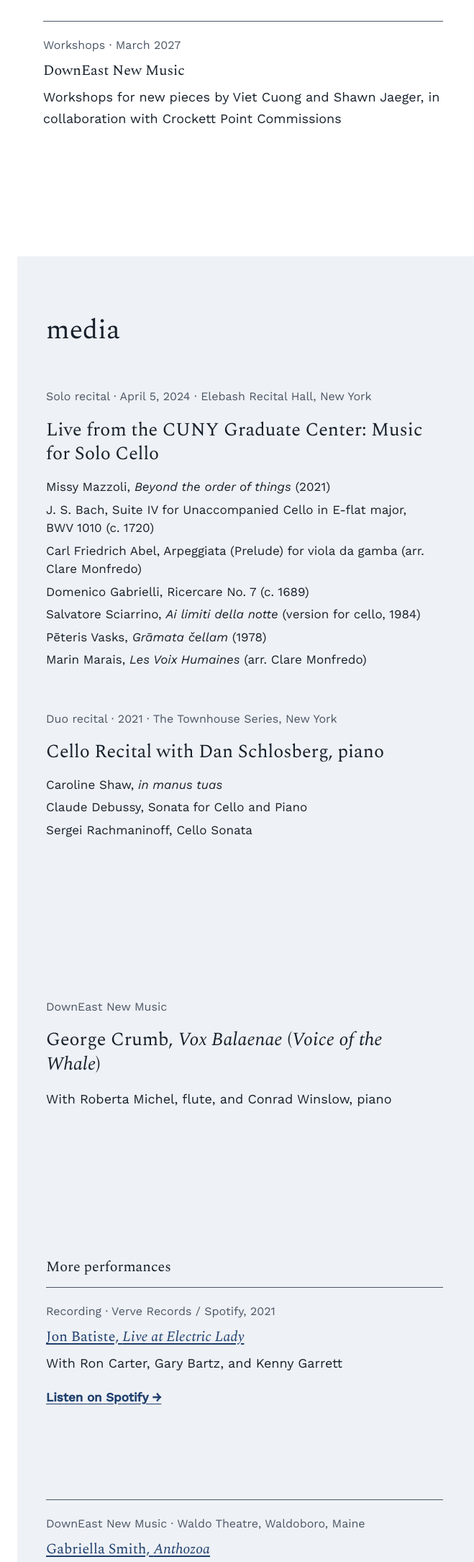
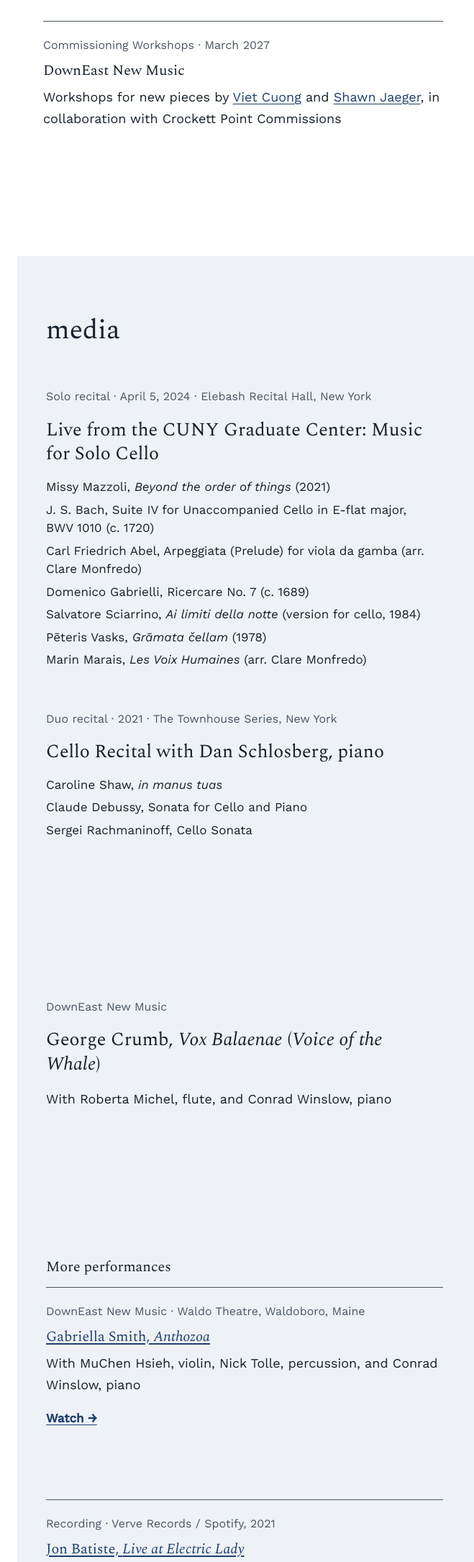
Before and after one commit to cmonfredo/claremonfredo-website, a plain HTML site: page performance.html in a window 1280 px wide. Shown: the part 1040-3210 px from the top of the page at 72% size, 0-659 px from the left. Drawn offline with nearby package versions, Linux system fonts and the light colour scheme.

Commit message:
Commissioning Workshops with composer links; reorder More performances
Co-Authored-By: Claude Opus 5.5 <noreply@anthropic.com>
Claude-Session: https://claude.ai/code/session_013pPuLNWcmREa6nuxbmS3B3

```diff
--- a/performance.html
+++ b/performance.html
@@ -73,9 +73,9 @@
         <h2 id="upcoming-title">upcoming</h2>
         <div class="news">
           <div>
-            <p class="label">Workshops · March 2027</p>
+            <p class="label">Commissioning Workshops · March 2027</p>
             <h3>DownEast New Music</h3>
-            <p>Workshops for new pieces by Viet Cuong and Shawn Jaeger, in collaboration with Crockett Point Commissions</p>
+            <p>Workshops for new pieces by <a href="https://vietcuongmusic.com">Viet Cuong</a> and <a href="https://www.shawnjaeger.com">Shawn Jaeger</a>, in collaboration with Crockett Point Commissions</p>
           </div>
           <div>
             <p class="label">Recital · Sunday, April 18, 2027, 3 pm</p>
@@ -152,10 +152,10 @@
         <h3 class="more-title">More performances</h3>
         <div class="news two-col">
           <div>
-            <p class="label">Recording · Verve Records / Spotify, 2021</p>
-            <h3><a href="https://open.spotify.com/album/6QTzCV8ST4VAMxFFv5NyMn">Jon Batiste, <em>Live at Electric Lady</em></a></h3>
-            <p>With Ron Carter, Gary Bartz, and Kenny Garrett</p>
-            <a class="more" href="https://open.spotify.com/album/6QTzCV8ST4VAMxFFv5NyMn">Listen on Spotify →</a>
+            <p class="label">DownEast New Music · Waldo Theatre, Waldoboro, Maine</p>
+            <h3><a href="https://www.youtube.com/watch?v=xOtV5iSYp8s">Gabriella Smith, <em>Anthozoa</em></a></h3>
+            <p>With MuChen Hsieh, violin, Nick Tolle, percussion, and Conrad Winslow, piano</p>
+            <a class="more" href="https://www.youtube.com/watch?v=xOtV5iSYp8s">Watch →</a>
           </div>
           <div>
             <p class="label">Recording · International Contemporary Ensemble · New Focus Recordings, 2026</p>
@@ -164,10 +164,10 @@
             <a class="more" href="https://newfocusrecordings.bandcamp.com/track/courtney-bryan-dreaming-freedom-sounds">Listen on Bandcamp →</a>
           </div>
           <div>
-            <p class="label">DownEast New Music · Waldo Theatre, Waldoboro, Maine</p>
-            <h3><a href="https://www.youtube.com/watch?v=xOtV5iSYp8s">Gabriella Smith, <em>Anthozoa</em></a></h3>
-            <p>With MuChen Hsieh, violin, Nick Tolle, percussion, and Conrad Winslow, piano</p>
-            <a class="more" href="https://www.youtube.com/watch?v=xOtV5iSYp8s">Watch →</a>
+            <p class="label">Recording · Verve Records / Spotify, 2021</p>
+            <h3><a href="https://open.spotify.com/album/6QTzCV8ST4VAMxFFv5NyMn">Jon Batiste, <em>Live at Electric Lady</em></a></h3>
+            <p>With Ron Carter, Gary Bartz, and Kenny Garrett</p>
+            <a class="more" href="https://open.spotify.com/album/6QTzCV8ST4VAMxFFv5NyMn">Listen on Spotify →</a>
           </div>
           <div>
             <p class="label">Music theater · Mabou Mines, New York</p>
```
Also changed, not shown: index.html (+2 -2 lines).
